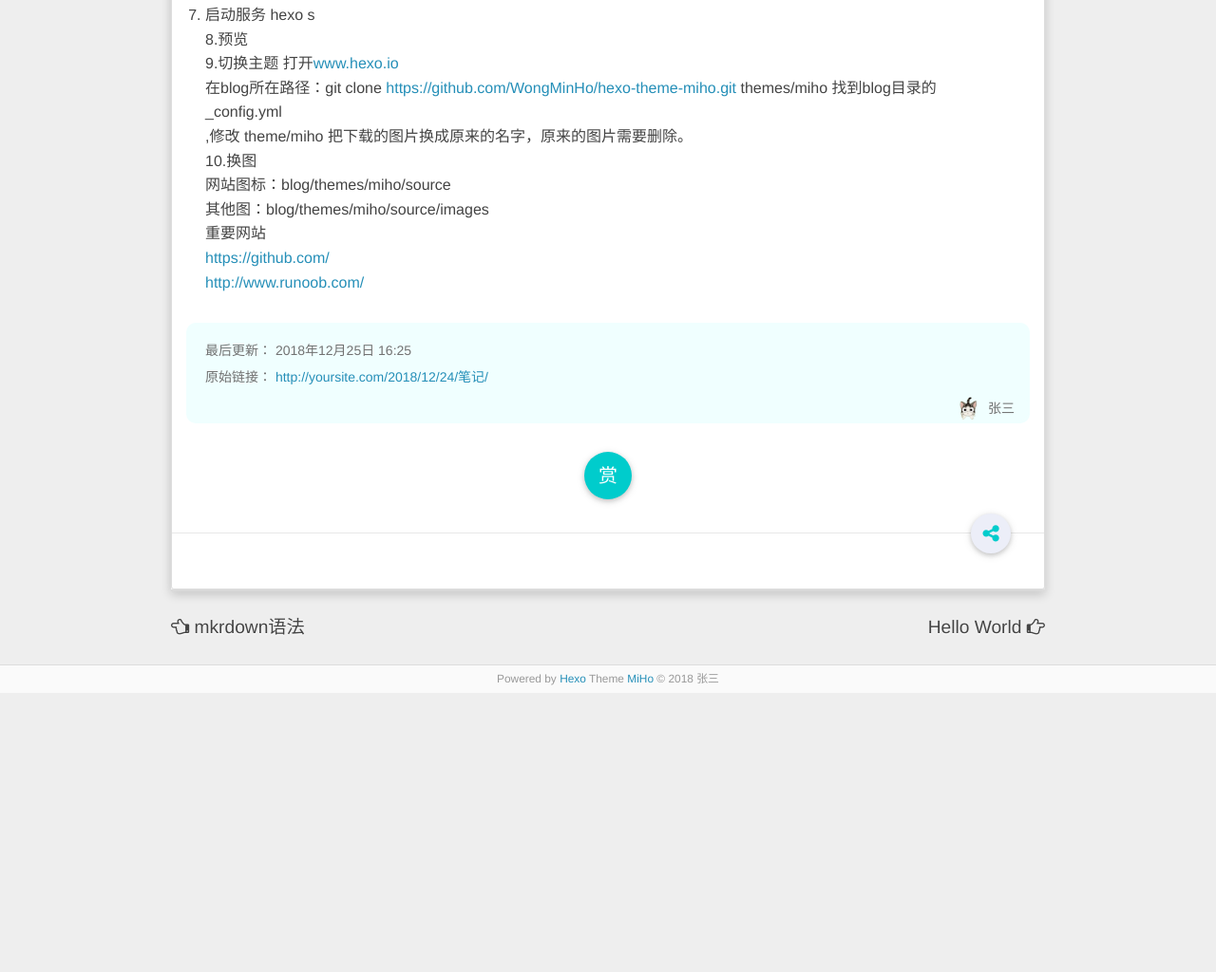
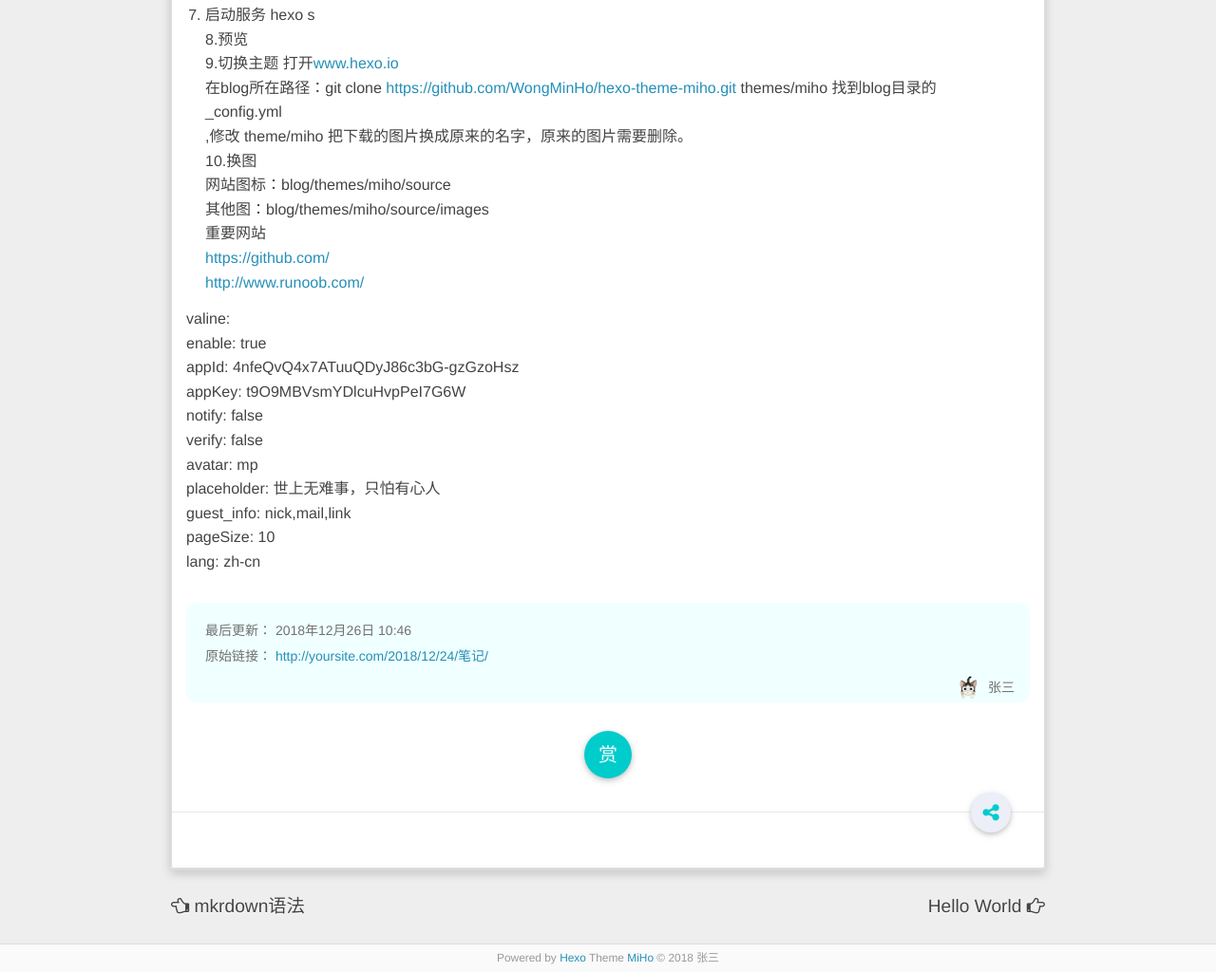
Before and after one commit to Aa18782122814/Aa18782122814.github.io, a plain HTML site: page 2018/12/24/笔记/index.html in a window 1280 px wide. Shown: the part 4201-5225 px from the top of the page at 95% size. Before the commit the page ends 4931 px from the top, so only its background shows below. Drawn offline with nearby package versions, Linux system fonts and the light colour scheme; some packages are replaced by stand-ins of ours; a script that the page names is missing.

Commit message:
Site updated: 2018-12-26 10:54:10

```diff
--- a/2018/12/24/笔记/index.html
+++ b/2018/12/24/笔记/index.html
@@ -15,7 +15,7 @@
 <meta property="og:site_name" content="我的博客">
 <meta property="og:description" content="hexo + github 搭建个人博客 node环境配置linux操作系统1.1打开 https://nodejs.org ,下载10.14.2版本的压缩包 2.默认下载到 /root/下载 路径下 ，解压:1tar -xf node-v10.14.2-linux-x64.tar.xz.xz 3.创建node和npm的软链接（为了能全局使用node/npm命令）1ln -s /root/下载/n">
 <meta property="og:locale" content="zh-CN">
-<meta property="og:updated_time" content="2018-12-25T08:25:32.678Z">
+<meta property="og:updated_time" content="2018-12-26T02:46:51.881Z">
 <meta name="twitter:card" content="summary">
 <meta name="twitter:title" content="笔记">
 <meta name="twitter:description" content="hexo + github 搭建个人博客 node环境配置linux操作系统1.1打开 https://nodejs.org ,下载10.14.2版本的压缩包 2.默认下载到 /root/下载 路径下 ，解压:1tar -xf node-v10.14.2-linux-x64.tar.xz.xz 3.创建node和npm的软链接（为了能全局使用node/npm命令）1ln -s /root/下载/n">
@@ -162,10 +162,11 @@
 <ol start="7">
 <li>启动服务  hexo s<br>8.预览<br>9.切换主题 打开<a href="http://www.hexo.io" target="_blank" rel="noopener">www.hexo.io</a><br>在blog所在路径：git clone <a href="https://github.com/WongMinHo/hexo-theme-miho.git" target="_blank" rel="noopener">https://github.com/WongMinHo/hexo-theme-miho.git</a> themes/miho 找到blog目录的 _config.yml<br>,修改 theme/miho 把下载的图片换成原来的名字，原来的图片需要删除。<br>10.换图<br>网站图标：blog/themes/miho/source<br>其他图：blog/themes/miho/source/images<br>重要网站<br><a href="https://github.com/" target="_blank" rel="noopener">https://github.com/</a><br><a href="http://www.runoob.com/" target="_blank" rel="noopener">http://www.runoob.com/</a></li>
 </ol>
+<p>valine:<br>    enable: true<br>    appId:  4nfeQvQ4x7ATuuQDyJ86c3bG-gzGzoHsz<br>    appKey: t9O9MBVsmYDlcuHvpPeI7G6W<br>    notify: false<br>    verify: false<br>    avatar: mp<br>    placeholder: 世上无难事，只怕有心人<br>    guest_info: nick,mail,link<br>    pageSize: 10<br>    lang: zh-cn</p>
 
             <div class="post-copyright">
     <div class="content">
-        <p>最后更新： 2018年12月25日 16:25</p>
+        <p>最后更新： 2018年12月26日 10:46</p>
         <p>原始链接： <a class="post-url" href="/2018/12/24/笔记/" title="笔记">http://yoursite.com/2018/12/24/笔记/</a></p>
         <footer>
             <a href="http://yoursite.com">
```
